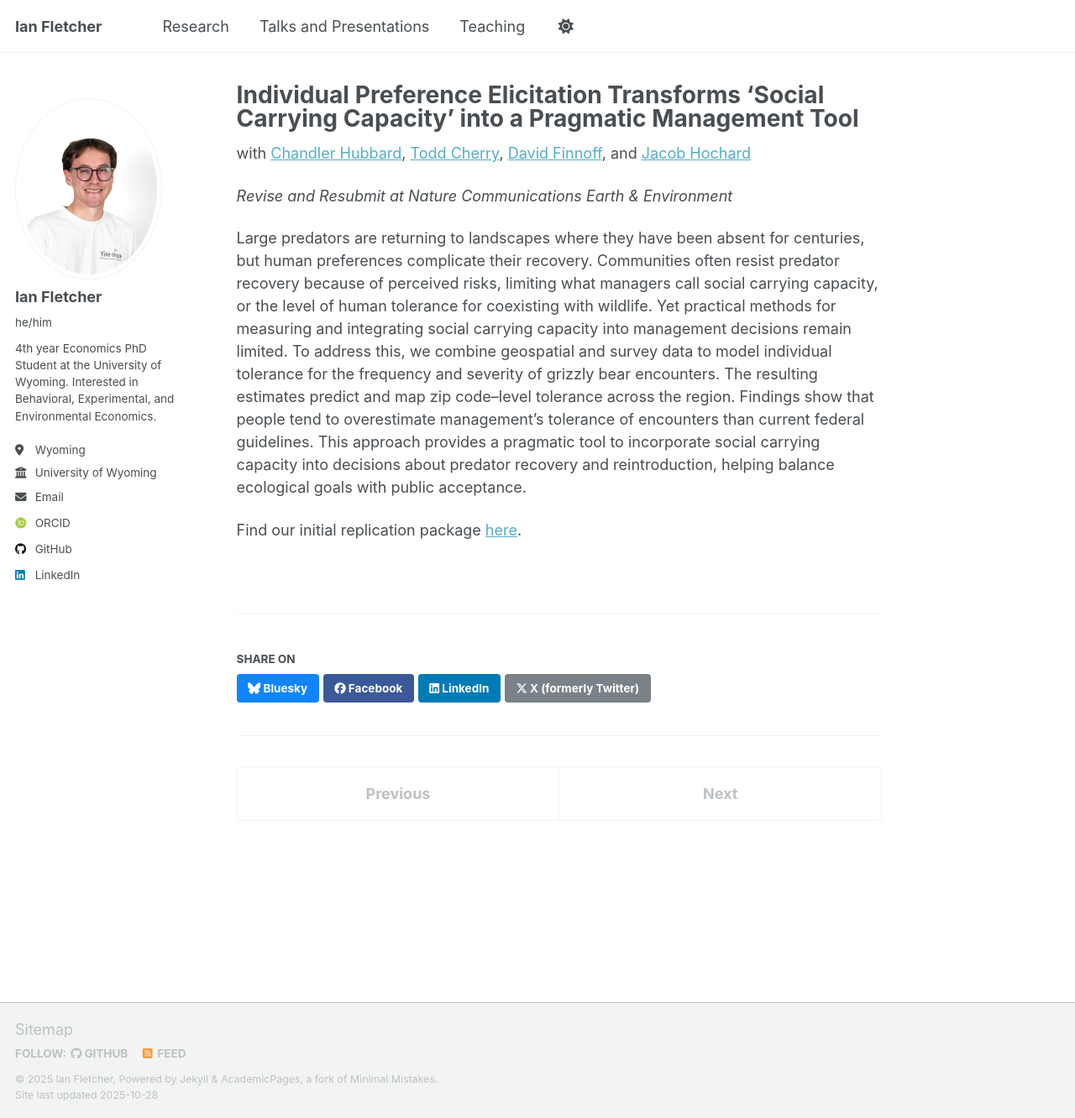
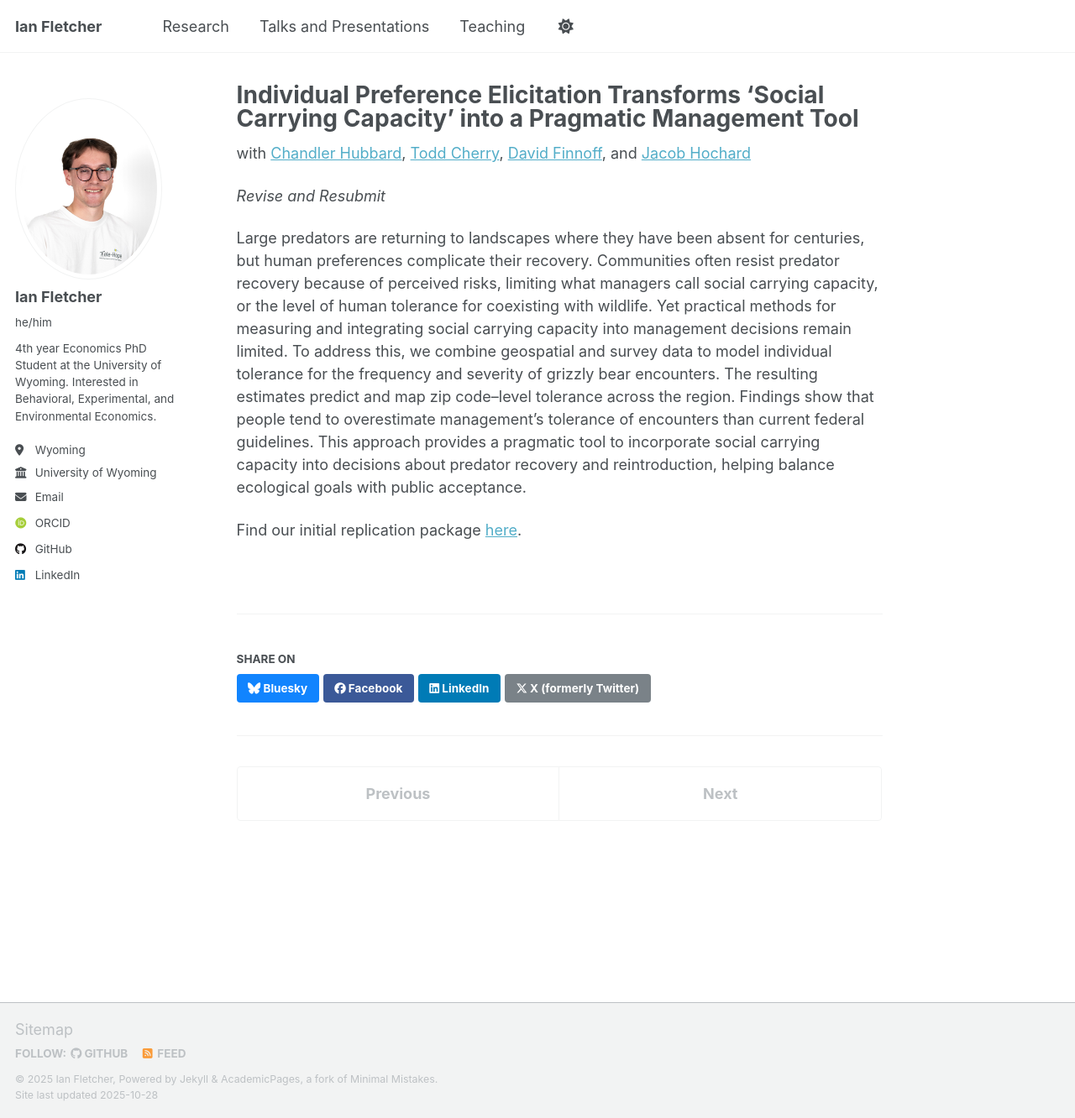
Before and after one commit to fletcherian/fletcherian.github.io, a Jekyll site: the page built from _publications/bears.md, in a window 1280 px wide and 1332 px high. Shown: the whole window at 84% size. Built offline with Jekyll 4.4.1, drawn with Linux system fonts in a browser that asks for light colours; some web fonts are replaced; a script that is not in the unit is left out.

Commit message:
Update bears.md

```diff
--- a/_publications/bears.md
+++ b/_publications/bears.md
@@ -9,7 +9,7 @@ date: 2025-08-03
 
 with [Chandler Hubbard](https://sites.google.com/view/chandlerhubbard), [Todd Cherry](https://tlcherry.weebly.com/), [David Finnoff](https://www.uwyo.edu/business/about-us/directory/finnoff-david.html), and [Jacob Hochard](https://www.jacobhochard.com/)
 
-_Revise and Resubmit at Nature Communications Earth & Environment_
+_Revise and Resubmit_
 
 Large predators are returning to landscapes where they have been absent for centuries, but human preferences complicate their recovery. Communities often resist predator recovery because of perceived risks, limiting what managers call social carrying capacity, or the level of human tolerance for coexisting with wildlife. Yet practical methods for measuring and integrating social carrying capacity into management decisions remain limited. To address this, we combine geospatial and survey data to model individual tolerance for the frequency and severity of grizzly bear encounters. The resulting estimates predict and map zip code–level tolerance across the region. Findings show that people tend to overestimate management’s tolerance of encounters than current federal guidelines. This approach provides a pragmatic tool to incorporate social carrying capacity into decisions about predator recovery and reintroduction, helping balance ecological goals with public acceptance.
 
```
